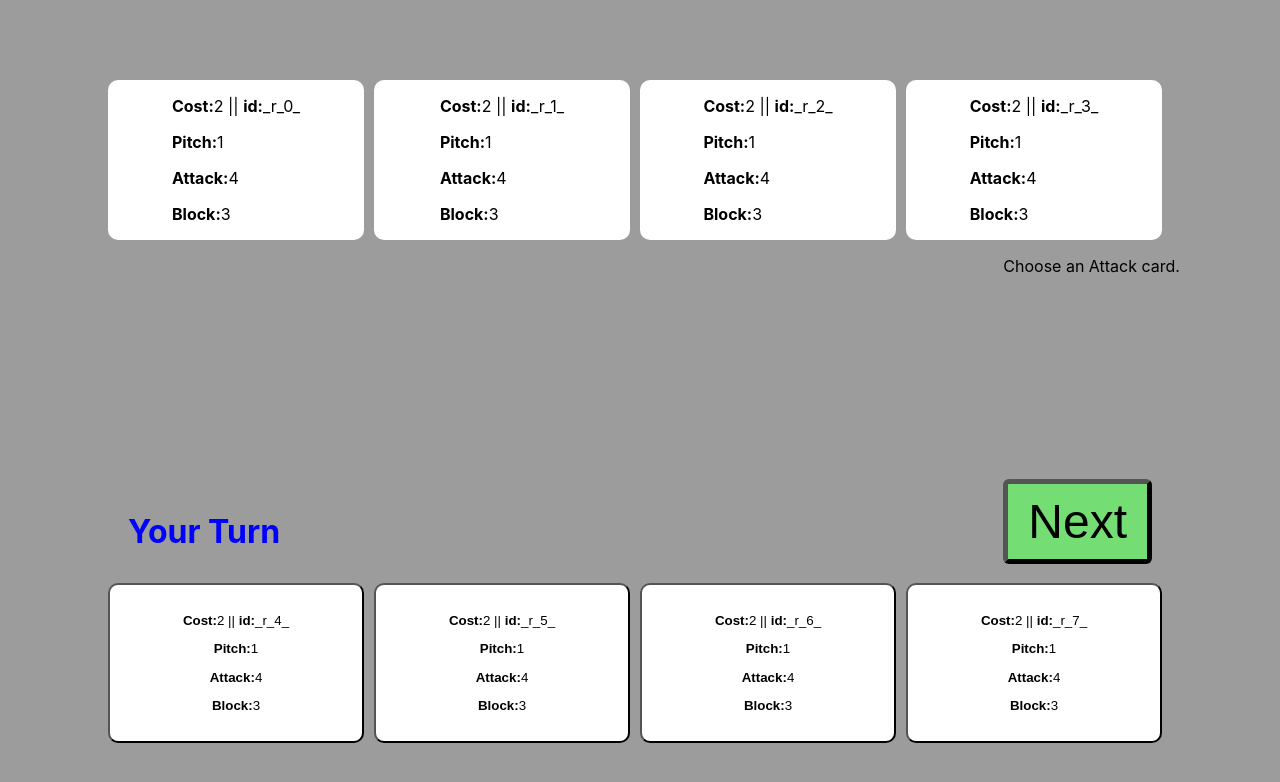
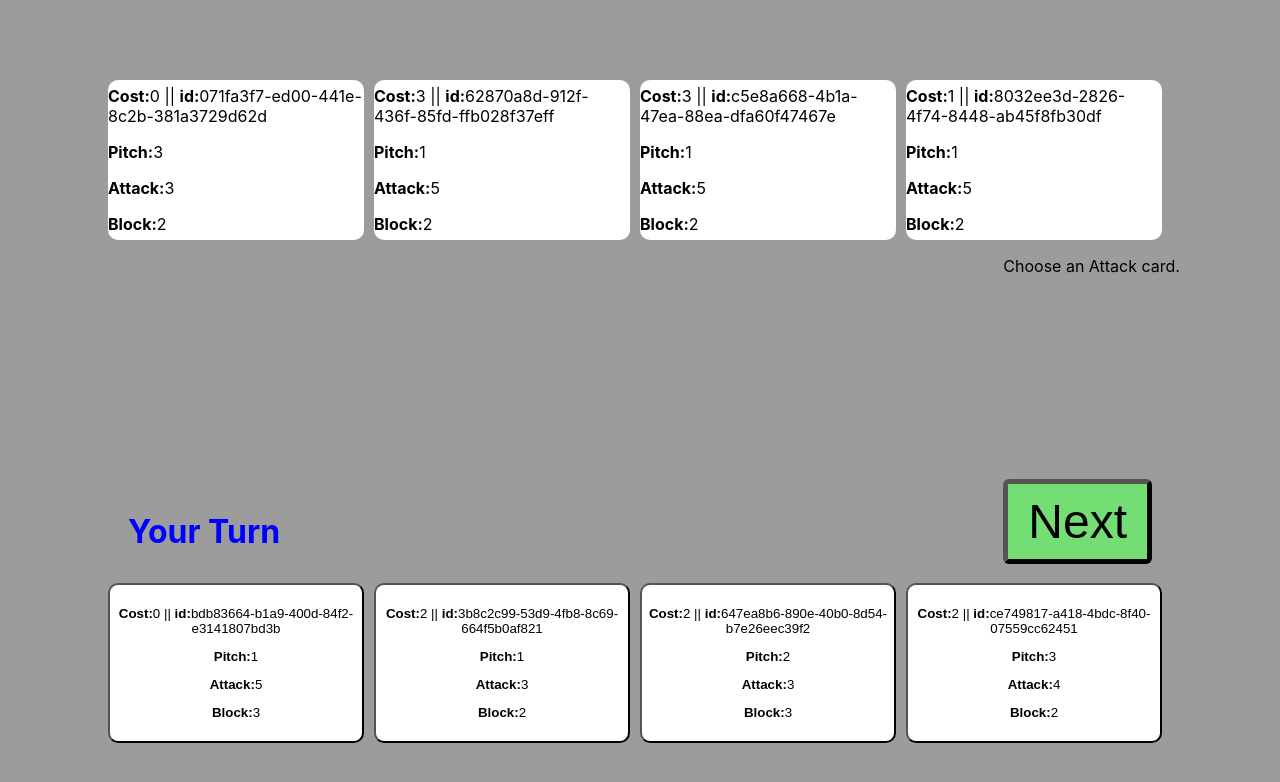
Before and after one commit to jimlee604/webdev, a React (Create React App) app in the folder play_fab/my-app/: page /game in a window 1280 px wide. Shown: the top 782 px of the page. Built offline with nearby package versions, Linux system fonts and the light colour scheme.

Commit message:
start random cards

```diff
--- a/play_fab/my-app/src/App.js
+++ b/play_fab/my-app/src/App.js
@@ -28,7 +28,7 @@ function App() {
 
 function Root() {
   const [turnValue, setTurnValue] = useState(true)
-  const [turnStepValue, setTurnStepValue] = useState("Attack")
+  const [turnStepValue, setTurnStepValue] = useState("Select Attack")
   const [selectedCardValue, setSelectedCardValue] = useState(undefined)
   const [attackingCardValue, setAttackingCardValue] = useState(undefined)
   const [pitchCardsSelectedValue, setPitchCardsSelectedValue] = useState(new Set())
--- a/play_fab/my-app/src/FABCardComponent.js
+++ b/play_fab/my-app/src/FABCardComponent.js
@@ -5,7 +5,9 @@ import { useSelectedCard } from "./SelectedCardContext.js"
 import { useTurnStep } from "./TurnStepContext.js";
 import { useState } from "react";
 const FABCardComponent = (props) => {
+    console.log(props)
     const card = props.card
+    console.log(card)
     const innerComponent = (
         <div>
             <p><b>Cost:</b>{card.cost} || <b>id:</b>{card.id}</p>
@@ -22,7 +24,7 @@ const FABCardComponent = (props) => {
 
     const { selectedCardValue, setSelectedCardValue } = useSelectedCard()
     const handleClick = () => {
-        if (turnStepValue === "Attack" || turnStepValue === "Attack2") {
+        if (turnStepValue === "Select Attack" || turnStepValue === "Select Attack 2") {
             setSelectedCardValue(card)
             console.log(selectedCardValue)
         } else {
@@ -41,8 +43,8 @@ const FABCardComponent = (props) => {
     };
 
     const highlightRed = (attackingCardValue && attackingCardValue.id === card.id)
-    const highlightBlue = (turnStepValue === "Pitch" || turnStepValue === "Pitch2" || turnStepValue === "Pitch3") && pitchCardsSelectedValue.has(card.id)
-    const highlightYellow = (turnStepValue === "Attack" || turnStepValue === "Attack2") && (selectedCardValue && selectedCardValue.id == card.id)
+    const highlightBlue = (turnStepValue === "Pitch" || turnStepValue === "Pitch 2" || turnStepValue === "Player Attack") && pitchCardsSelectedValue.has(card.id)
+    const highlightYellow = (turnStepValue === "Select Attack" || turnStepValue === "Select Attack 2") && (selectedCardValue && selectedCardValue.id == card.id)
     return (
         card.playerOwned ?
             (<button className={("FABCard center" + (highlightRed ? " highlight_red" : (highlightBlue ? " highlight_blue" : (highlightYellow ? " highlight_yellow" : ""))))} onClick={handleClick}>
--- a/play_fab/my-app/src/GameScreenComponent.js
+++ b/play_fab/my-app/src/GameScreenComponent.js
@@ -6,22 +6,27 @@ import { useId } from "react";
 import { usePlayerTurn } from "./PlayerTurnContext";
 import { useTurnStep } from "./TurnStepContext";
 import { useSelectedCard } from "./SelectedCardContext";
-import Card  from "./Card"
+import Hand from "./Hand";
 
 const GameScreenComponent = () => {
     const {turnValue} = usePlayerTurn();
     const {turnStepValue} = useTurnStep();
     const {selectedId} = useSelectedCard()
+    const playerHand = new Hand([], true)
+    playerHand.refill()
+    const oppHand = new Hand([], false)
+    oppHand.refill()
+    console.log(oppHand.length)
     return (
         <body style={{ backgroundColor: '#9c9c9c' }}>
             <div className='height_10vh' />
             <div className='center'>
                 <div>
                     <div className="hflex">
-                        <FABCardComponent card={generateCard(useId(), false)}/>
-                        <FABCardComponent card={generateCard(useId(), false)}/>
-                        <FABCardComponent card={generateCard(useId(), false)}/>
-                        <FABCardComponent card={generateCard(useId(), false)}/>
+                        <FABCardComponent card={oppHand.cards[0]}/>
+                        <FABCardComponent card={oppHand.cards[1]}/>
+                        <FABCardComponent card={oppHand.cards[2]}/>
+                        <FABCardComponent card={oppHand.cards[3]}/>
                     </div>
                 </div>
             </div>
@@ -38,10 +43,10 @@ const GameScreenComponent = () => {
             <div className="center">
                 <div>
                     <div className="hflex">
-                        <FABCardComponent card={generateCard(useId(), true)}/>
-                        <FABCardComponent card={generateCard(useId(), true)}/>
-                        <FABCardComponent card={generateCard(useId(), true)}/>
-                        <FABCardComponent card={generateCard(useId(), true)}/>
+                        <FABCardComponent card={playerHand.cards[0]}/>
+                        <FABCardComponent card={playerHand.cards[1]}/>
+                        <FABCardComponent card={playerHand.cards[2]}/>
+                        <FABCardComponent card={playerHand.cards[3]}/>
                     </div>
                 </div>
             </div>
@@ -49,8 +54,4 @@ const GameScreenComponent = () => {
     );
 }
 
-function generateCard(id, playerOwned) {
-    return new Card(id, 2, 1, 4, 3, playerOwned)
-}
-
 export default GameScreenComponent;
--- /dev/null
+++ b/play_fab/my-app/src/Hand.js
@@ -0,0 +1,28 @@
+import Card from "./Card"
+
+function randInt(min, max) {
+  min = Math.ceil(min);
+  max = Math.floor(max);
+  return Math.floor(Math.random() * (max - min + 1)) + min;
+}
+
+
+class Hand {
+
+    constructor(cards, player) {
+        this.cards = cards;
+        this.player = player;
+    }
+
+    removeCard(card) {
+        this.cards.remove(card)
+    }
+
+    refill() {
+        while (this.cards.length < 4) {
+            this.cards.push(new Card(crypto.randomUUID(), randInt(0,3), randInt(1,3), randInt(2,5), randInt(2,3), this.player))
+        }
+    }
+}
+
+export default Hand
--- a/play_fab/my-app/src/InstructionComponent.js
+++ b/play_fab/my-app/src/InstructionComponent.js
@@ -3,11 +3,11 @@ import { useAttackingCard } from "./AttackingCardContext"
 const InstructionComponent = (props) => {
     const {attackingCardValue} = useAttackingCard()
     switch (props.turn_step) {
-        case "Attack":
+        case "Select Attack":
             return (
                 <p>Choose an Attack card.</p>
             )
-        case "Attack2":
+        case "Select Attack 2":
             return (
                 <p>Please choose an Attack card first.</p>
             )
@@ -15,13 +15,13 @@ const InstructionComponent = (props) => {
             return (
                 <p>Please select cards to pay 2 resources.</p>
             )
-        case "Pitch2":
+        case "Pitch 2":
             return (
                 <p>Not enough resources pitched.<br/> Please select cards to pay {attackingCardValue.cost} resources.</p>
             )
-        case "Pitch3":
+        case "Player Attack":
             return (
-                <p>Successfully launched attack. </p>
+                <p>Attacking for {attackingCardValue.attack}. Pitched cards go to the bottom.</p>
             )
         default:
             return (
--- a/play_fab/my-app/src/NextButtonComponent.js
+++ b/play_fab/my-app/src/NextButtonComponent.js
@@ -12,18 +12,18 @@ const NextButtonComponent = (props) => {
     const {attackingCardValue, setAttackingCardValue} = useAttackingCard()
     const {pitchAmountValue} = usePitchAmount()
     const handleClick = () => {
-        if (turnStepValue === "Attack" || turnStepValue === "Attack2") {
+        if (turnStepValue === "Select Attack" || turnStepValue === "Select Attack 2") {
             if (selectedCardValue == undefined) {
-                setTurnStepValue("Attack2")
+                setTurnStepValue("Select Attack 2")
             } else {
                 setAttackingCardValue(selectedCardValue)
                 setTurnStepValue("Pitch")
             }
-        } else if (turnStepValue === "Pitch" || turnStepValue === "Pitch2" || turnStepValue === "Pitch3") {
+        } else if (turnStepValue === "Pitch" || turnStepValue === "Pitch 2" || turnStepValue === "Attack") {
             if (pitchAmountValue < attackingCardValue.cost) {
-                setTurnStepValue("Pitch2")
+                setTurnStepValue("Pitch 2")
             } else {
-                setTurnStepValue("Pitch3")
+                setTurnStepValue("Player Attack")
             }
         }
         setTurnValue(!turnValue)
--- a/play_fab/my-app/src/TurnStepContext.js
+++ b/play_fab/my-app/src/TurnStepContext.js
@@ -1,6 +1,6 @@
 import { createContext, useContext } from "react";
 
 // TODO: Change to enum
-export const TurnStepContext = createContext({turnStepValue: "Attack", setTurnStepValue:() => {}});
+export const TurnStepContext = createContext({turnStepValue: "Select", setTurnStepValue:() => {}});
 
 export const useTurnStep = () => useContext(TurnStepContext);
```
